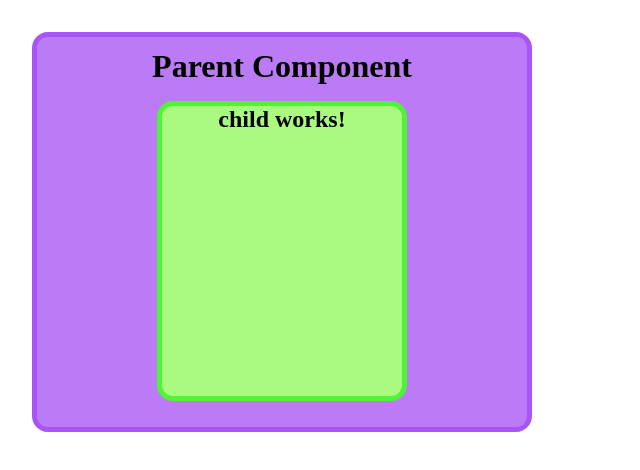
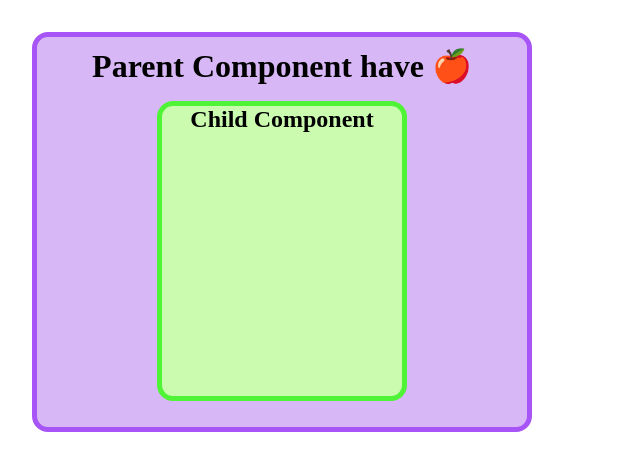
Before and after one commit to XI1936/angularmockApp, an Angular app: page / in a window 1280 px wide. Shown: the top 470 px of the page, without its empty margins (0-640 px from the left). Built offline with nearby package versions, Linux system fonts and the light colour scheme.

Commit message:
child component css update

```diff
--- a/src/app/child/child.component.css
+++ b/src/app/child/child.component.css
@@ -1,6 +1,6 @@
 div{
     display: flex;
-    background-color: rgb(170, 250, 127);
+    background-color: rgb(202, 251, 175);
     width: 250px;
     height: 300px;
     margin: 1em;
--- a/src/app/child/child.component.html
+++ b/src/app/child/child.component.html
@@ -1,3 +1,3 @@
 <div>
-<h2>child works!</h2>
+<h2>Child Component</h2>
 </div>
--- a/src/app/child/child.component.ts
+++ b/src/app/child/child.component.ts
@@ -1,4 +1,5 @@
-import { Component, OnInit } from '@angular/core';
+import { element } from 'protractor';
+import { Component, OnInit, ViewChild } from '@angular/core';
 
 @Component({
   selector: 'app-child',
@@ -6,10 +7,15 @@ import { Component, OnInit } from '@angular/core';
   styleUrls: ['./child.component.css']
 })
 export class ChildComponent implements OnInit {
+@ViewChild('pstring',{static:false})  parentString;
 
   constructor() { }
 
   ngOnInit(): void {
   }
 
+  ngAfterVewInit(){
+    console.log(this.parentString);
+  }
+
 }
--- a/src/app/parent/parent.component.css
+++ b/src/app/parent/parent.component.css
@@ -1,7 +1,7 @@
 div{
     display: flex;
     flex-direction: column;
-    background-color: rgb(187, 123, 247);
+    background-color: rgb(216, 183, 246);
     width: 500px;
     height: 400px;
     margin: 2em;
--- a/src/app/parent/parent.component.html
+++ b/src/app/parent/parent.component.html
@@ -1,4 +1,6 @@
 <div>
-<h1> Parent Component  </h1>
-    <app-child></app-child>
+<h1> Parent Component have 🍎  </h1>
+    <app-child>
+        <p #pstring>This 🍎 from Parent</p>
+    </app-child>
 </div>
```
